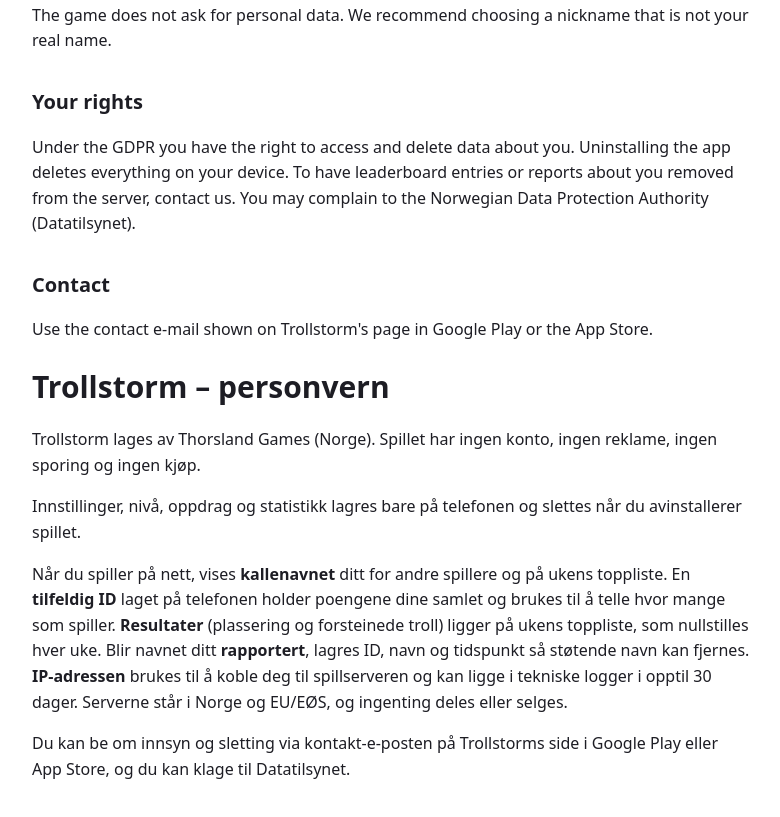
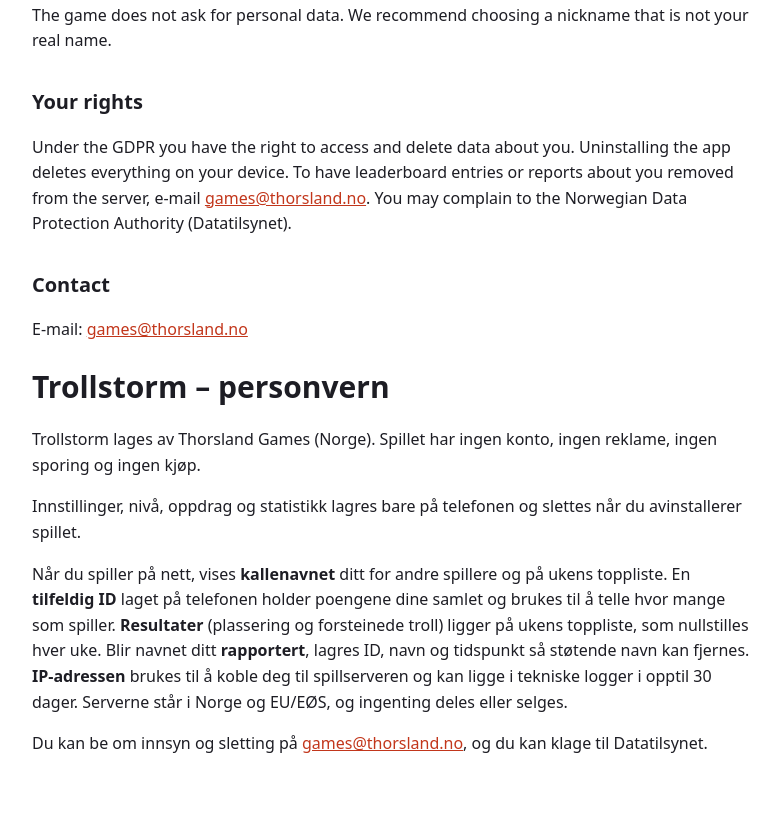
Before and after one commit to thorsland-games/thorsland-games.github.io, a plain HTML site: page trollstorm/privacy.html in a window 1280 px wide. Shown: the part 1000-1817 px from the top of the page, without its empty margins (248-1028 px from the left). Drawn offline with Linux system fonts and the light colour scheme.

Commit message:
Trollstorm personvern: kontakt-e-post games@thorsland.no
Co-Authored-By: Claude Opus 5.5 <noreply@anthropic.com>

```diff
--- a/trollstorm/privacy.html
+++ b/trollstorm/privacy.html
@@ -19,13 +19,13 @@
 <h2>Children</h2>
 <p>The game does not ask for personal data. We recommend choosing a nickname that is not your real name.</p>
 <h2>Your rights</h2>
-<p>Under the GDPR you have the right to access and delete data about you. Uninstalling the app deletes everything on your device. To have leaderboard entries or reports about you removed from the server, contact us. You may complain to the Norwegian Data Protection Authority (Datatilsynet).</p>
+<p>Under the GDPR you have the right to access and delete data about you. Uninstalling the app deletes everything on your device. To have leaderboard entries or reports about you removed from the server, e-mail <a href="mailto:games@thorsland.no">games@thorsland.no</a>. You may complain to the Norwegian Data Protection Authority (Datatilsynet).</p>
 <h2>Contact</h2>
-<p>Use the contact e-mail shown on Trollstorm's page in Google Play or the App Store.</p>
+<p>E-mail: <a href="mailto:games@thorsland.no">games@thorsland.no</a></p>
 
 <h1 id="nb">Trollstorm – personvern</h1>
 <p>Trollstorm lages av Thorsland Games (Norge). Spillet har ingen konto, ingen reklame, ingen sporing og ingen kjøp.</p>
 <p>Innstillinger, nivå, oppdrag og statistikk lagres bare på telefonen og slettes når du avinstallerer spillet.</p>
 <p>Når du spiller på nett, vises <strong>kallenavnet</strong> ditt for andre spillere og på ukens toppliste. En <strong>tilfeldig ID</strong> laget på telefonen holder poengene dine samlet og brukes til å telle hvor mange som spiller. <strong>Resultater</strong> (plassering og forsteinede troll) ligger på ukens toppliste, som nullstilles hver uke. Blir navnet ditt <strong>rapportert</strong>, lagres ID, navn og tidspunkt så støtende navn kan fjernes. <strong>IP-adressen</strong> brukes til å koble deg til spillserveren og kan ligge i tekniske logger i opptil 30 dager. Serverne står i Norge og EU/EØS, og ingenting deles eller selges.</p>
-<p>Du kan be om innsyn og sletting via kontakt-e-posten på Trollstorms side i Google Play eller App Store, og du kan klage til Datatilsynet.</p>
+<p>Du kan be om innsyn og sletting på <a href="mailto:games@thorsland.no">games@thorsland.no</a>, og du kan klage til Datatilsynet.</p>
 </body></html>
```
